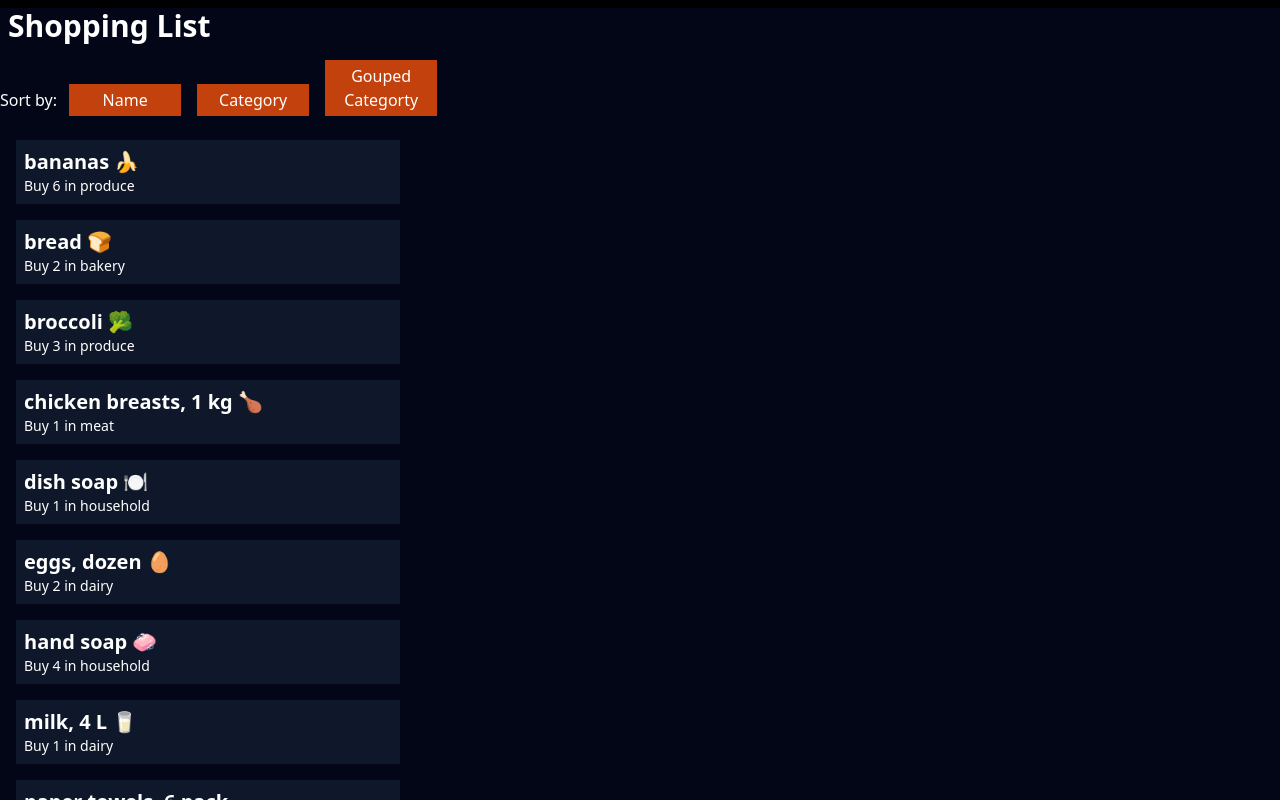
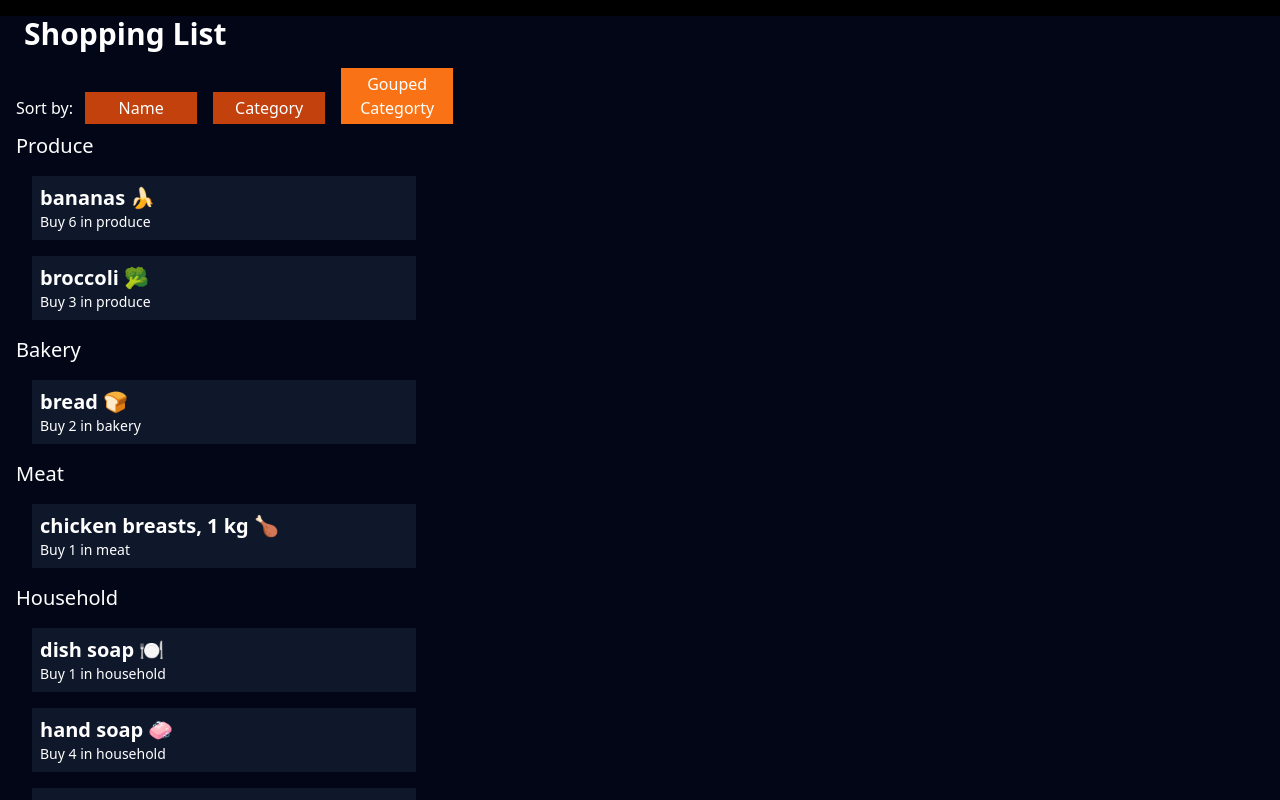
Before and after one commit to shawnscgy/cprg306-assignments, a Next.js app: page /week-6 in a window 1280 px wide. Both pictures are taken after a click on the button "Gouped Categorty". Shown: the top 800 px of the page. Built offline with nearby package versions, Linux system fonts and the light colour scheme.

Commit message:
disaster finished
reduce() is not that hard, but you have to have enough sleep and coffee, and time of course. And most important thing is ChatGPT.

```diff
--- a/app/week-6/item-list.js
+++ b/app/week-6/item-list.js
@@ -4,6 +4,9 @@ import { useState } from "react";
 import items from "./items";
 export default function ItemList() {
   const [sortBy, setSortBy] = useState("name");
+  const [horribleState, setHorribleState] = useState(false);
+
+  // parameter here for sort()
   const compare = (a, b) => {
     if (sortBy === "name") {
       return a.name.localeCompare(b.name);
@@ -12,10 +15,19 @@ export default function ItemList() {
       return a.category.localeCompare(b.category);
     }
   };
-  // sort here
+  // handle sortBy to determine compare method
+  const handleSortByName = () => {
+    setSortBy("name");
+    setHorribleState(false);
+  };
+  const handleSortBycategory = () => {
+    setSortBy("category");
+    setHorribleState(false);
+  };
+  // based on above, you have got the compare method sort here
   items.sort(compare);
 
-  // Horrible stuff here
+  // Horrible object here
   const groupedCategory = items.reduce((acc, item) => {
     if (!acc[item.category]) {
       acc[item.category] = [];
@@ -23,40 +35,66 @@ export default function ItemList() {
     acc[item.category].push(item);
     return acc;
   }, {});
+  // Horrible state turn on here
+  const handleGroupedCategory = () => {
+    setHorribleState(true);
+    setSortBy(""); // change color of name and category button
+  };
 
   return (
     <div>
       <label>Sort by: </label>
       <button
-        onClick={() => setSortBy("name")}
-        className="bg-orange-700 p-1 m-2 w-28"
+        onClick={() => handleSortByName()}
+        className={`${
+          sortBy === "name" ? "bg-orange-500" : "bg-orange-700"
+        } p-1 m-2 w-28`}
       >
         Name
       </button>
       <button
-        onClick={() => setSortBy("category")}
-        className="bg-orange-700 p-1 m-2 w-28"
+        onClick={() => handleSortBycategory()}
+        className={`${
+          sortBy === "category" ? "bg-orange-500" : "bg-orange-700"
+        } p-1 m-2 w-28`}
       >
         Category
       </button>
       <button
-        onClick={() => groupedCategory}
-        className="bg-orange-700 p-1 m-2 w-28"
+        onClick={() => handleGroupedCategory()}
+        className={`${
+          horribleState ? "bg-orange-500" : "bg-orange-700"
+        } p-1 m-2 w-28`}
       >
         Gouped Categorty
       </button>
-
-      {/* {Object.entries(groupedCategory).map((array) =>
-        (array.map((item) => (
+      {/* Horrible state here */}
+      {horribleState &&
+        Object.entries(groupedCategory)
+          .sort((array1, array2) => {
+            array1[0] - array2[0];
+          })
+          .map(([key, array]) => (
+            <div key={key}>
+              <h3 className="text-xl capitalize">{key}</h3>
+              <ul>
+                {array
+                  .sort((a, b) => {
+                    a - b;
+                  })
+                  .map((item) => (
                     <Item
                       key={item.id}
                       name={item.name}
                       quantity={item.quantity}
                       category={item.category}
-            className="bg-orange-700 p-1 m-2 w-28"
                     />
-        )))
-      )} */}
+                  ))}
+              </ul>
+            </div>
+          ))}
+      {/* normal state here */}
+      {!horribleState && (
         <ul>
           {items.map((item) => (
             <Item
@@ -67,6 +105,7 @@ export default function ItemList() {
             />
           ))}
         </ul>
+      )}
     </div>
   );
 }
--- a/app/week-6/page.js
+++ b/app/week-6/page.js
@@ -2,8 +2,10 @@ import ItemList from "./item-list";
 export default function Page() {
   return (
     <main className="bg-slate-950">
-      <h1 className="text-3xl font-bold text-white m-2">Shopping List</h1>
-      <ItemList />
+      <div className="m-4">
+        <h1 className="text-3xl font-bold text-white m-2">Shopping List</h1>
+        <ItemList />
+      </div>
     </main>
   );
 }
```
Lines whose indentation alone changed are shown as unchanged.
